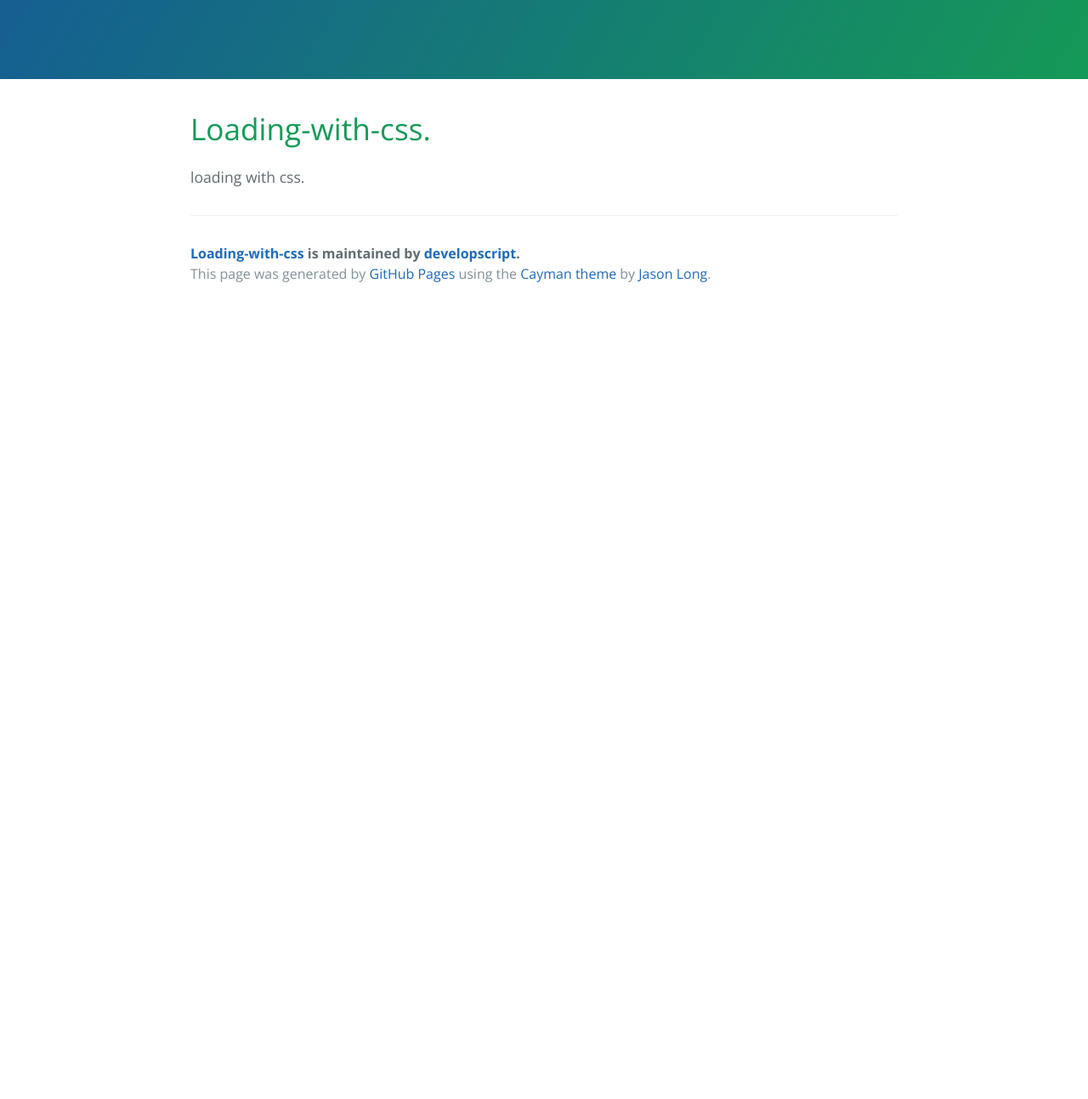
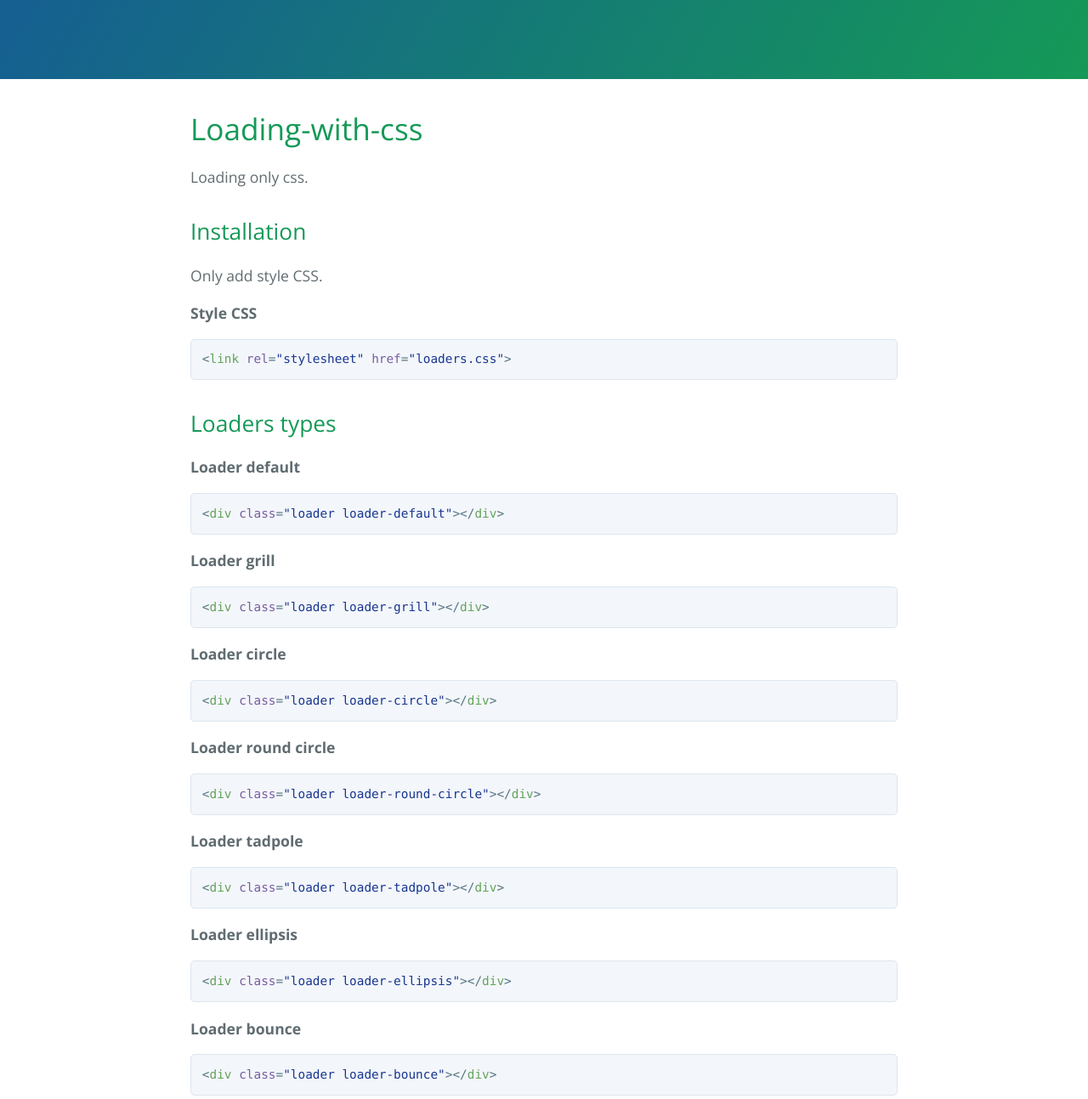
Before and after one commit to developscript/Loader-made-with-css, a plain HTML site: page index.html in a window 1280 px wide. Shown: the part 290-1583 px from the top of the page at 85% size. Before the commit the page ends 800 px from the top, so only its background shows below. Drawn offline with nearby package versions, Linux system fonts and the light colour scheme.

```diff
--- a/index.html
+++ b/index.html
@@ -20,9 +20,49 @@
 
     <section class="main-content">
       <h1>
-<a id="loading-with-css" class="anchor" href="#loading-with-css" aria-hidden="true"><span class="octicon octicon-link"></span></a>Loading-with-css.</h1>
+<a id="loading-with-css" class="anchor" href="#loading-with-css" aria-hidden="true"><span class="octicon octicon-link"></span></a>Loading-with-css</h1>
 
-<p>loading with css.</p>
+<p>Loading only css.</p>
+
+<h2>
+<a id="installation" class="anchor" href="#installation" aria-hidden="true"><span class="octicon octicon-link"></span></a>Installation</h2>
+
+<p>Only add style CSS.</p>
+
+<p><strong>Style CSS</strong></p>
+
+<div class="highlight highlight-text-html-basic"><pre>&lt;<span class="pl-ent">link</span> <span class="pl-e">rel</span>=<span class="pl-s"><span class="pl-pds">"</span>stylesheet<span class="pl-pds">"</span></span> <span class="pl-e">href</span>=<span class="pl-s"><span class="pl-pds">"</span>loaders.css<span class="pl-pds">"</span></span>&gt;</pre></div>
+
+<h2>
+<a id="loaders-types" class="anchor" href="#loaders-types" aria-hidden="true"><span class="octicon octicon-link"></span></a>Loaders types</h2>
+
+<p><strong>Loader default</strong></p>
+
+<div class="highlight highlight-text-html-basic"><pre>&lt;<span class="pl-ent">div</span> <span class="pl-e">class</span>=<span class="pl-s"><span class="pl-pds">"</span>loader loader-default<span class="pl-pds">"</span></span>&gt;&lt;/<span class="pl-ent">div</span>&gt;</pre></div>
+
+<p><strong>Loader grill</strong></p>
+
+<div class="highlight highlight-text-html-basic"><pre>&lt;<span class="pl-ent">div</span> <span class="pl-e">class</span>=<span class="pl-s"><span class="pl-pds">"</span>loader loader-grill<span class="pl-pds">"</span></span>&gt;&lt;/<span class="pl-ent">div</span>&gt;</pre></div>
+
+<p><strong>Loader circle</strong></p>
+
+<div class="highlight highlight-text-html-basic"><pre>&lt;<span class="pl-ent">div</span> <span class="pl-e">class</span>=<span class="pl-s"><span class="pl-pds">"</span>loader loader-circle<span class="pl-pds">"</span></span>&gt;&lt;/<span class="pl-ent">div</span>&gt;</pre></div>
+
+<p><strong>Loader round circle</strong></p>
+
+<div class="highlight highlight-text-html-basic"><pre>&lt;<span class="pl-ent">div</span> <span class="pl-e">class</span>=<span class="pl-s"><span class="pl-pds">"</span>loader loader-round-circle<span class="pl-pds">"</span></span>&gt;&lt;/<span class="pl-ent">div</span>&gt;</pre></div>
+
+<p><strong>Loader tadpole</strong></p>
+
+<div class="highlight highlight-text-html-basic"><pre>&lt;<span class="pl-ent">div</span> <span class="pl-e">class</span>=<span class="pl-s"><span class="pl-pds">"</span>loader loader-tadpole<span class="pl-pds">"</span></span>&gt;&lt;/<span class="pl-ent">div</span>&gt;</pre></div>
+
+<p><strong>Loader ellipsis</strong></p>
+
+<div class="highlight highlight-text-html-basic"><pre>&lt;<span class="pl-ent">div</span> <span class="pl-e">class</span>=<span class="pl-s"><span class="pl-pds">"</span>loader loader-ellipsis<span class="pl-pds">"</span></span>&gt;&lt;/<span class="pl-ent">div</span>&gt;</pre></div>
+
+<p><strong>Loader bounce</strong></p>
+
+<div class="highlight highlight-text-html-basic"><pre>&lt;<span class="pl-ent">div</span> <span class="pl-e">class</span>=<span class="pl-s"><span class="pl-pds">"</span>loader loader-bounce<span class="pl-pds">"</span></span>&gt;&lt;/<span class="pl-ent">div</span>&gt;</pre></div>
 
       <footer class="site-footer">
         <span class="site-footer-owner"><a href="https://github.com/developscript/Loading-with-css">Loading-with-css</a> is maintained by <a href="https://github.com/developscript">developscript</a>.</span>
```
Also changed, not shown: params.json (+1 -1 lines).
